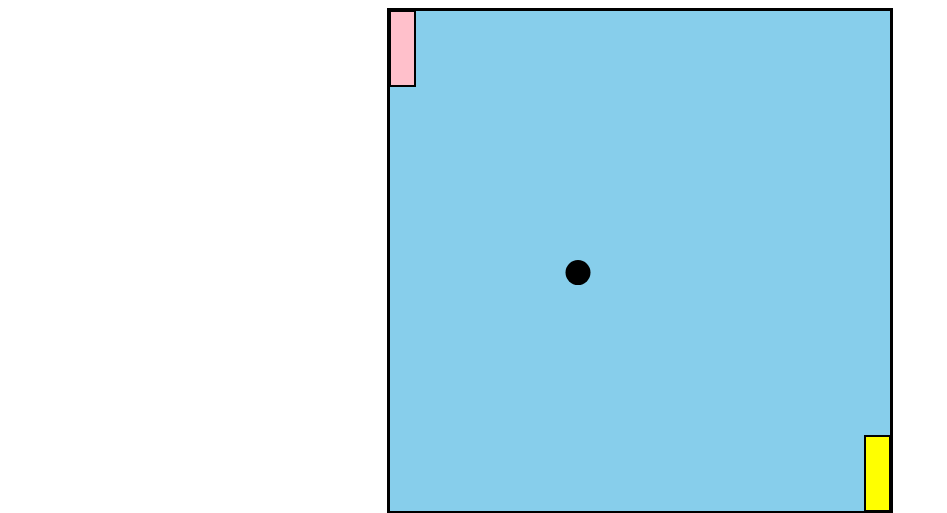
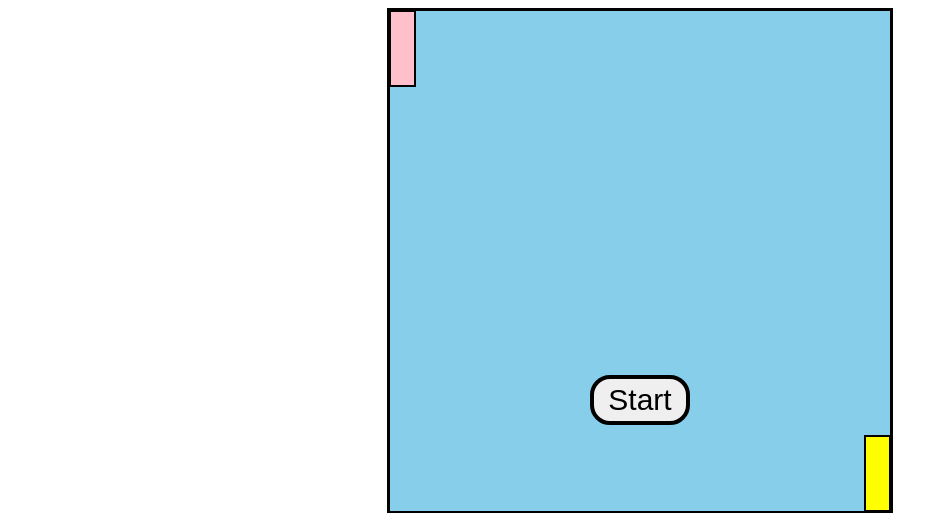
Before and after one commit to MarcoC8/2D-Project, a plain HTML site: page index.html in a window 1280 px wide. Shown: the top 513 px of the page, without its empty margins (0-947 px from the left). Drawn offline with Linux system fonts and the light colour scheme.

Commit message:
5th Commit

```diff
--- a/index.html
+++ b/index.html
@@ -10,6 +10,7 @@
 <body>
     <div id="gameContainer">
     <canvas id="gameBoard" width="500" height ="500"></canvas>
+    <button id = "start">Start</button>
     <div id="score">0 : 0</div>
     <button id="resetButton"> Reset</button>
     <script src ="index.js"></script>
--- a/index.js
+++ b/index.js
@@ -2,16 +2,17 @@
 
 const gameBoard = document.querySelector("#gameBoard");
 const ctx = gameBoard.getContext("2d");
-const score = document.querySelector('#score');
-const resetButton = document.querySelector('#resetButton');
+const score = document.querySelector("#score");
+const resetButton = document.querySelector("#resetButton");
+const startButton = document.querySelector("#start");
+const hitAudio = new Audio("../audio/ping-pong-noise.mp3");
+          hitAudio.play();
 const boardWidth = gameBoard.width;
 const boardHeight = gameBoard.height;
-const paddleBorder = 'black';
-const paddle1Color = 'pink';
-const paddle2Color = 'yellow';
-const ballColor = 'black';
-const hitAudio = new Audio("../audio/ping-pong-noise.mp3");
-          hitAudio.play();
+const paddleBorder = "black";
+const paddle1Color = "pink";
+const paddle2Color = "yellow";
+const ballColor = "black";
 let ballX = boardWidth / 2;
 let ballY = boardHeight / 2;
 let ballSpeed;
@@ -20,8 +21,14 @@ let ballYTragectory = 0;
 let player1Score = 0;
 let player2Score = 0;
 
-function startGame(){
 
+resetButton.addEventListener("click", resetGame);
+
+startButton.addEventListener("click", startGame);
+
+function startGame() {
+    startButton.style.display = "none";
+    newBall();
 }
 
 
@@ -31,18 +38,16 @@ let paddle1 = {
   width: 25,
   height: 75,
   x: 0,
-    y: 0
+  y: 0,
 };
 let paddle2 = {
   width: 25,
   height: 75,
   x: boardWidth - 25,
-    y: boardHeight - 75
+  y: boardHeight - 75,
 };
 
-
-
-function paddles () {
+function paddles() {
   ctx.strokeStyle = paddleBorder;
 
   ctx.fillStyle = paddle1Color;
@@ -52,128 +57,119 @@ function paddles () {
   ctx.fillStyle = paddle2Color;
   ctx.fillRect(paddle2.x, paddle2.y, paddle2.width, paddle2.height);
   ctx.strokeRect(paddle2.x, paddle2.y, paddle2.width, paddle2.height);
+}
 
-};
 
-function paddleMovement(){
-    window.addEventListener('keydown', function(event){
-
-        if(event.code === 'KeyW'){
+function paddleMovement() {
+  window.addEventListener("keydown", function (event) {
+    if (event.code === "KeyW") {
       paddle1.y -= 50;
     }
-
-          if(event.code === 'KeyS'){
+    if (event.code === "KeyS") {
       paddle1.y += 50;
     }
-
-          if(event.code === 'ArrowUp'){
+    if (event.code === "ArrowUp") {
       paddle2.y -= 50;
     }
-
-          if(event.code === 'ArrowDown'){
+    if (event.code === "ArrowDown") {
       paddle2.y += 50;
     }
+  });
+}
+paddleMovement();
 
-      })
-};
-
-paddleMovement();
 
 // Ping Pong Ball
 
-function ball (ballX, ballY){
+
+function ball(ballX, ballY) {
   ctx.fillStyle = ballColor;
   ctx.lineWidth = 2;
   ctx.beginPath();
-    ctx.arc(ballX, ballY, 12.5, 0, 2 * Math.PI)
+  ctx.arc(ballX, ballY, 12.5, 0, 2 * Math.PI);
   ctx.fill();
-    ctx.closePath()
-    };
+  ctx.closePath();
+}
 
 
-function newBall (){
+
+function newBall() {
   ballSpeed = 1;
-        if(Math.round(Math.random()) == 1){
-            ballXTragectory =  1;
-        }
-        else{
+  if (Math.round(Math.random()) == 1) {
+    ballXTragectory = 1;
+  } else {
     ballXTragectory = -1;
   }
-        if(Math.round(Math.random()) == 1){
+  if (Math.round(Math.random()) == 1) {
     ballYTragectory = Math.random() * 1; //more random directions
-        }
-        else{
+  } else {
     ballYTragectory = Math.random() * -1; //more random directions
   }
   ballX = boardWidth / 2;
   ballY = boardHeight / 2;
-    };
+}
 
 
 
-    function moveBall(){
-        ballX += (ballSpeed * ballXTragectory);
-        ballY += (ballSpeed * ballYTragectory);
-        ball(ballX, ballY)
-    };
 
-
-newBall();
+function moveBall() {
+  ballX += ballSpeed * ballXTragectory;
+  ballY += ballSpeed * ballYTragectory;
+  ball(ballX, ballY);
+}
 
 let singleFrameAnimation = () => {
   ctx.clearRect(0, 0, boardWidth, boardHeight);
   moveBall();
   paddles();
   ballBounce();
-}
+};
+setInterval(singleFrameAnimation, 16);
 
-setInterval(singleFrameAnimation, 16)
-
-function updateScore(){
-    score.textContent = `${player1Score} : ${player2Score}`;
-};
 
 // Collision for the ball. Including the top and bottom of the canvas, and also the paddles.
 
-function ballBounce(){
-    if(ballY <= 0 + 12.5){
+
+function ballBounce() {
+  if (ballY <= 0 + 12.5) {
     ballYTragectory *= -1;
   }
-    if(ballY >= boardHeight - 12.5){
+  if (ballY >= boardHeight - 12.5) {
     ballYTragectory *= -1;
   }
-    if(ballX >= boardWidth){
-        player1Score+= 1;
+  if (ballX <= 0) {
+    player2Score += 1;
     updateScore();
     newBall();
     return;
   }
-    if(ballX <= 0){
-        player2Score+= 1;
+  if (ballX >= boardWidth) {
+    player1Score += 1;
     updateScore();
     newBall();
     return;
   }
-    if(ballX <= (paddle1.x + paddle1.width + 12.5)){
-        if(ballY > paddle1.y && ballY < paddle1.y + paddle1.height){
+  if (ballX <= paddle1.x + paddle1.width + 12.5) {
+    if (ballY > paddle1.y && ballY < paddle1.y + paddle1.height) {
       ballXTragectory *= -1;
       ballSpeed += 1;
       hitAudio.play();
     }
   }
-    if(ballX >= (paddle2.x - 12.5)){
-        if(ballY > paddle2.y && ballY < paddle2.y + paddle2.height){
+  if (ballX >= paddle2.x - 12.5) {
+    if (ballY > paddle2.y && ballY < paddle2.y + paddle2.height) {
       ballXTragectory *= -1;
       ballSpeed += 1;
       hitAudio.play();
     }
   }
-};
+}
+
+function updateScore() {
+  score.textContent = `${player1Score} : ${player2Score}`;
+}
 
 
-//Reset button
-
-resetButton.addEventListener("click", resetGame);
 
 function resetGame(){
 player1Score = 0;
@@ -182,15 +178,17 @@ function resetGame(){
   width: 25,
   height: 75,
   x: 0,
-        y: 0
+  y: 0,
 };
 paddle2 = {
   width: 25,
   height: 75,
   x: boardWidth - 25,
-        y: boardHeight - 75
+  y: boardHeight - 75,
 };
 ballSpeed = 1;
+ballX = 0;
+ballY = 0;
 ballXTragectory = 0;
 ballYTragectory = 0;
 newBall();
--- a/style.css
+++ b/style.css
@@ -7,6 +7,20 @@
     background-color: skyblue;
 }
 
+
+#start {
+    font-family: Arial, Helvetica, sans-serif;
+    font-size: 30px;
+    width: 100px;
+    height: 50px;
+    border: 4px solid;
+    border-radius: 20px;
+    cursor: pointer;
+    top: 50%;
+    left: 50%;
+    transform: translate(-50%, -50%);
+    position: absolute;
+  }
 
 #score {
     font-family: Arial, Helvetica, sans-serif;
```
Lines whose indentation alone changed are shown as unchanged.
